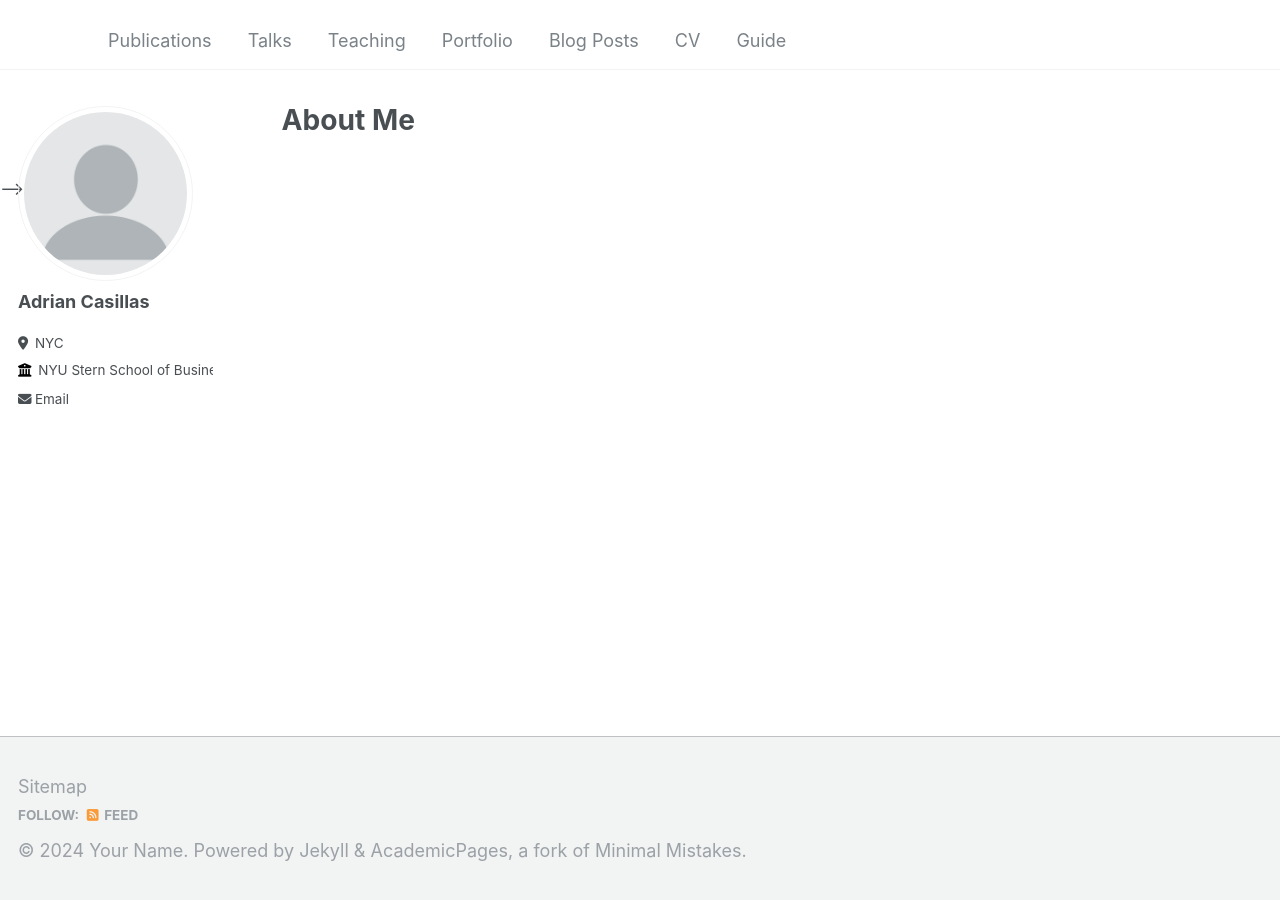
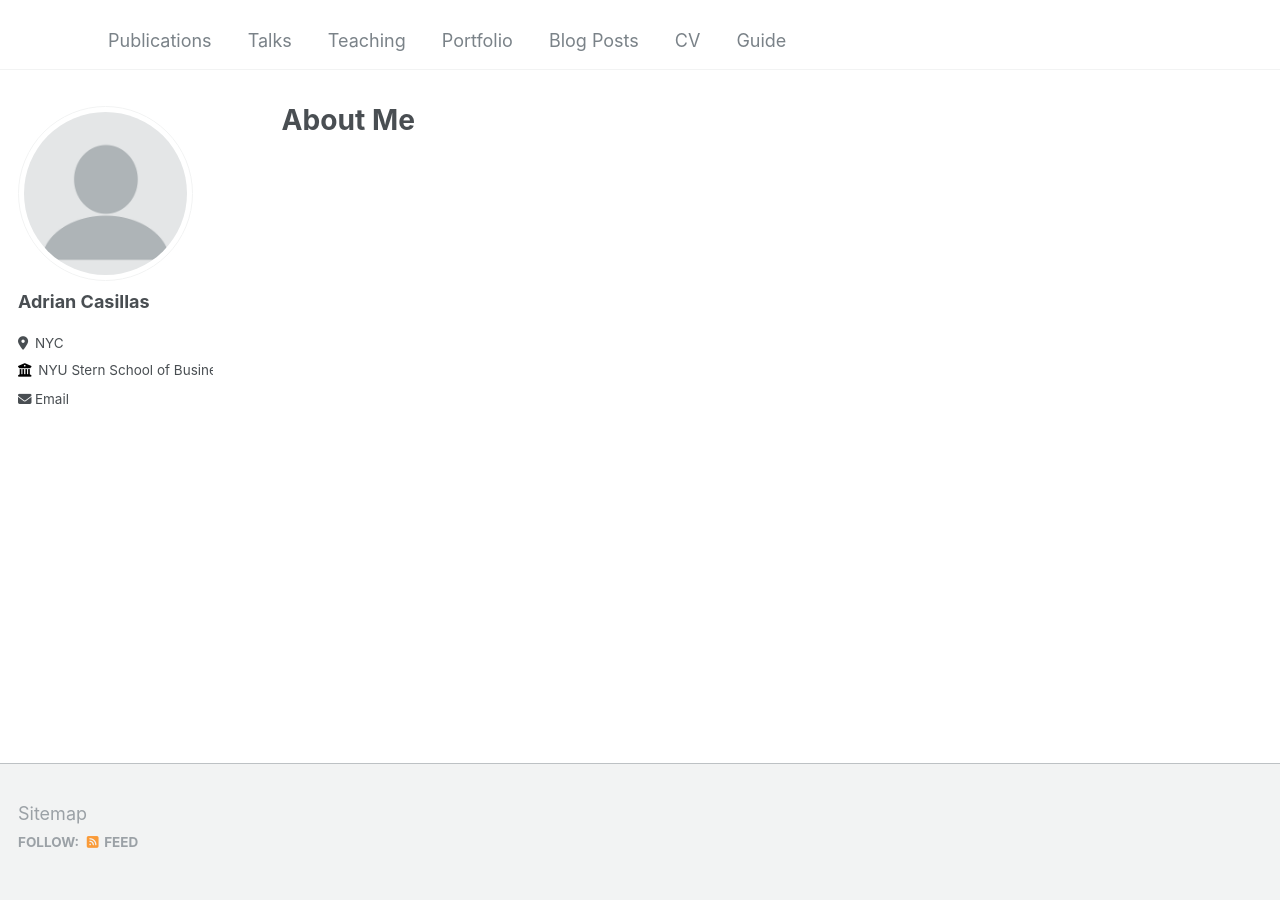
Before and after one commit to Adrian-Casillas/adrian-casillas.github.io, a Jekyll site: the page built from _pages/about.md, in a window 1280 px wide. Built offline with Jekyll 4.4.1, drawn with Linux system fonts in a browser that asks for light colours.

Commit message:
Update footer.html

```diff
--- a/_includes/footer.html
+++ b/_includes/footer.html
@@ -18,5 +18,3 @@
   </ul>
 </div>
 {% endif %}
-
-<!–– <div class="page__footer-copyright">&copy; {{ site.time | date: '%Y' }} {{ site.name | default: site.title }}. {{ site.data.ui-text[site.locale].powered_by | default: "Powered by" }} <a href="http://jekyllrb.com" rel="nofollow">Jekyll</a> &amp; <a href="https://github.com/academicpages/academicpages.github.io">AcademicPages</a>, a fork of <a href="https://mademistakes.com/work/minimal-mistakes-jekyll-theme/" rel="nofollow">Minimal Mistakes</a>.</div> -->
```
